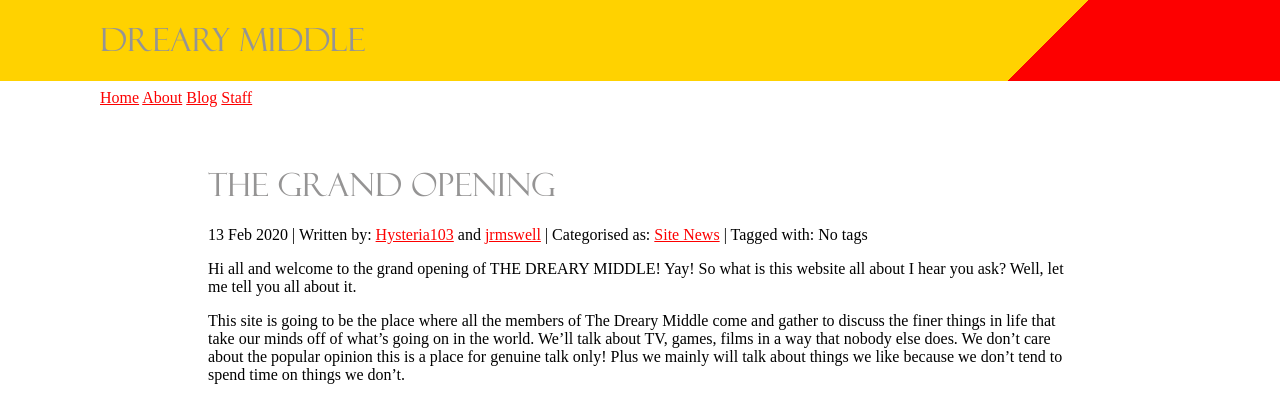
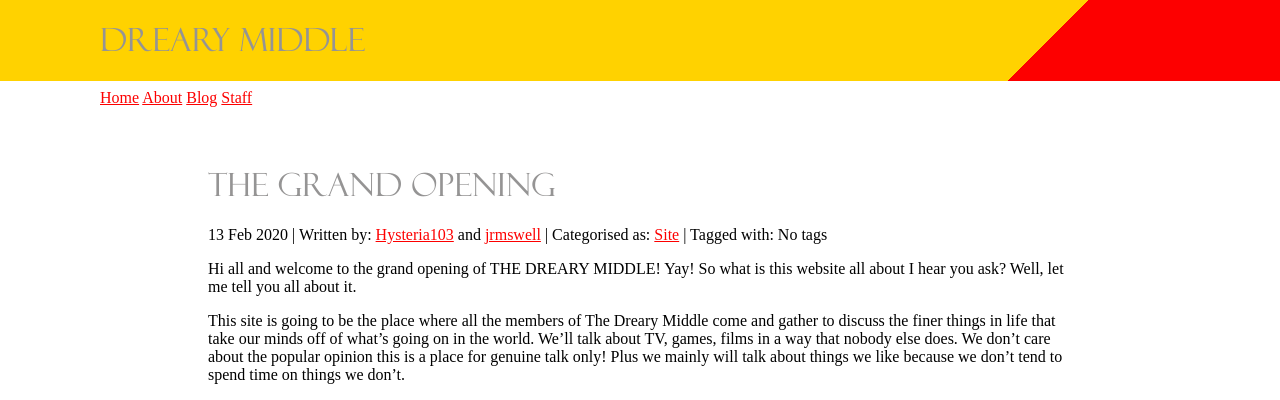
Before and after one commit to Greekmuller/drearymiddle.github.io, a Jekyll site: the page built from _posts/2020-02-13-the-grand-opening.md, in a window 1280 px wide. Shown: the top 400 px of the page. Built offline with Jekyll 4.4.1, drawn with Linux system fonts in a browser that asks for light colours; comment, search, counter and statistics services are not loaded.

```diff
--- a/_layouts/post.html
+++ b/_layouts/post.html
@@ -25,15 +25,15 @@ layout: default
     {% if categoryCount == 0 %}
         Nothing
     {% elsif categoryCount == 1 %}
-    <a href="/category/{{ page.categories | first }}">{{ page.categories | first }}</a>
+    <a href="/category/{{ page.categories | first  | downcase }}">{{ page.categories | first }}</a>
         {% else %}
             {% for category in page.categories %}
                 {% if forloop.first %}
-                    <a href="/category/{{ category }}">{{ category }}</a>
+                    <a href="/category/{{ category | downcase }}">{{ category }}</a>
                 {% elsif forloop.last %}
-                    and <a href="/category/{{ category }}">{{ category }}</a>
+                    and <a href="/category/{{ category | downcase }}">{{ category }}</a>
                 {% else %}
-                    , <a href="/category/{{ category }}">{{ category }}</a>
+                    , <a href="/category/{{ category | downcase }}">{{ category }}</a>
         {% endif %}
     {% endfor %}
 {% endif %} | Tagged with:
@@ -47,9 +47,9 @@ layout: default
                 {% if forloop.first %}
                     <a href="/tag/#{{ tag }}">{{ tag }}</a>
                 {% elsif forloop.last %}
-                    and <a href="/tag/#{{ tag }}">{{ tag }}</a>
+                    and <a href="/tag/#{{ tag  }}">{{ tag }}</a>
                 {% else %}
-                    , <a href="/tag/#{{ tag }}">{{ tag }}</a>
+                    , <a href="/tag/#{{ tag  }}">{{ tag }}</a>
         {% endif %}
     {% endfor %}
 {% endif %}
--- a/_posts/2020-02-13-the-grand-opening.md
+++ b/_posts/2020-02-13-the-grand-opening.md
@@ -2,7 +2,7 @@
 title: The Grand Opening
 layout: post
 categories:
-- Site News
+- Site
 authors:
 - Hysteria103
 - jrmswell
```
Also changed, not shown: _category/site.md (added, +5 -0 lines).
